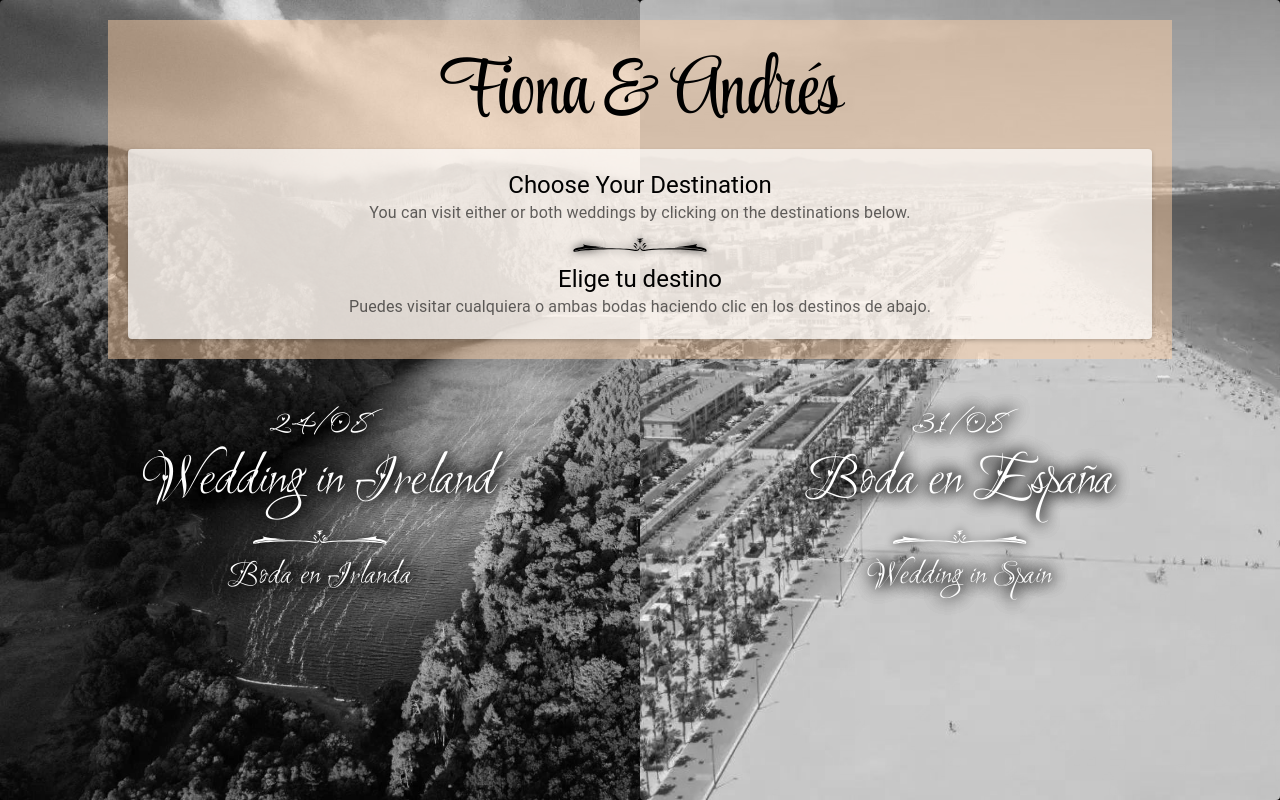
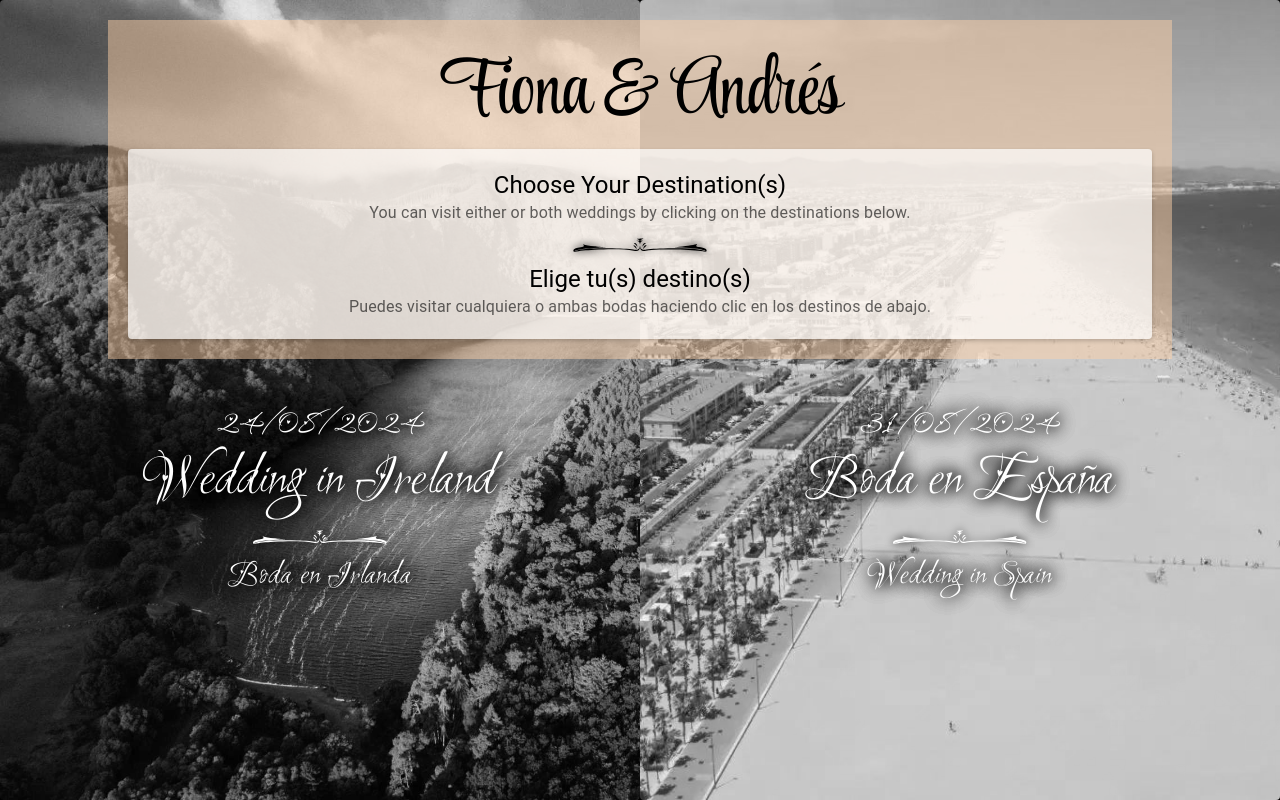
Before and after one commit to discobanco/wedding, a React (Create React App) app: page / in a window 1280 px wide. Built offline with nearby package versions, Linux system fonts and the light colour scheme; the HTML template or start-up script is replaced by a standard one.

Commit message:
add fixes

```diff
--- a/src/App.tsx
+++ b/src/App.tsx
@@ -29,7 +29,7 @@ const App: React.FC = () => {
           }}
         >
           <Typography variant="h5" component="h2">
-            Choose Your Destination
+            Choose Your Destination(s)
           </Typography>
           <Typography variant="body1" color="textSecondary">
             You can visit either or both weddings by clicking on the
@@ -37,7 +37,7 @@ const App: React.FC = () => {
           </Typography>
           <Separator />
           <Typography variant="h5" component="h2">
-            Elige tu destino
+            Elige tu(s) destino(s)
           </Typography>
           <Typography variant="body1" color="textSecondary">
             Puedes visitar cualquiera o ambas bodas haciendo clic en los
@@ -80,7 +80,7 @@ const App: React.FC = () => {
               fontFamily={"LoveLight"}
               pt={20}
             >
-              24/08
+              24/08/2024
             </Typography>
             <Typography
               variant="h2"
@@ -142,7 +142,7 @@ const App: React.FC = () => {
               fontFamily={"LoveLight"}
               pt={20}
             >
-              31/08
+              31/08/2024
             </Typography>
             <Typography
               variant="h2"
```
